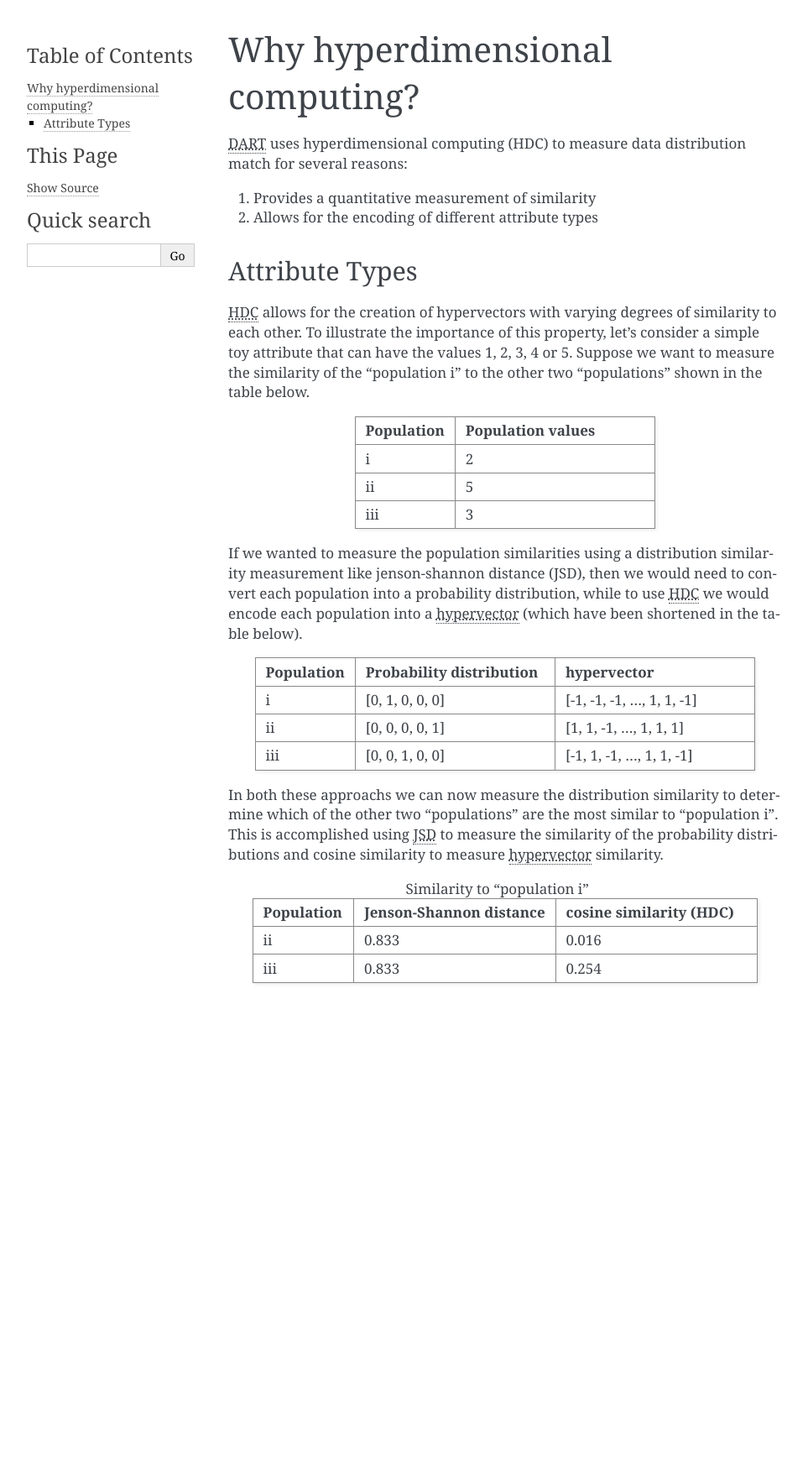
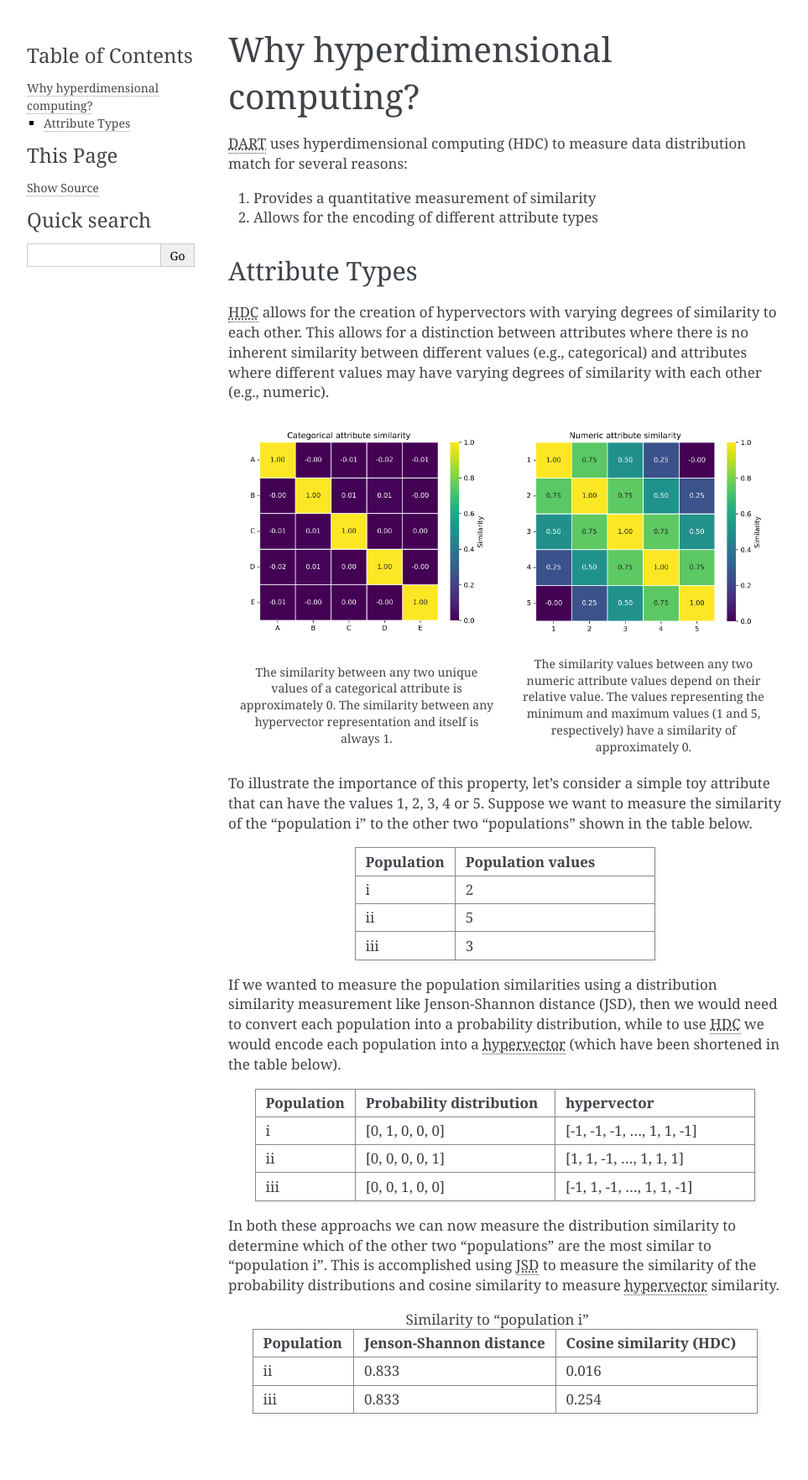
Before and after one commit to DIDSR/DART, a Sphinx documentation site: the page built from docs/HDC.rst, in a window 1280 px wide. Shown: the whole page at 84% size, without its empty margins (148-1111 px from the left). Built offline with Sphinx 7.4.7, drawn with Linux system fonts in a browser that asks for light colours; before the commit the page ends 1250 px from its top, so only the background shows below that.

Commit message:
Added example of intra-set similarity to HDC docs page

```diff
--- a/docs/HDC.rst
+++ b/docs/HDC.rst
@@ -9,6 +9,23 @@ Why hyperdimensional computing?
 Attribute Types
 ---------------
 :abbr:`HDC (hyperdimensional computing)` allows for the creation of hypervectors with varying degrees of similarity to each other.
+This allows for a distinction between attributes where there is no inherent similarity between different values (e.g., categorical) and attributes where different values
+may have varying degrees of similarity with each other (e.g., numeric).
+
+.. rst-class:: image-table
+.. list-table::
+    :widths: 50 50
+    :header-rows: 0
+
+    * - .. figure:: _static/images/categorical_set_similarity.png
+           :alt: A heatmap showing the intra-set similarity between five values of a categorical attribute: "A", "B", "C", "D" and "E". The similarity between each value and itself is 1, and the similarity between any two different values is approximately 0.
+      - .. figure:: _static/images/numeric_set_similarity.png
+           :alt: A heatmap showing the intra-set similarity between five values of a numeric attribute with values ranging from 1 to 5. The similarity between the representations of 1 and 5 is 0, and the similarity increases as the numbers get closer to each other in value (e.g., the similarity between the representation of 1 and 2 is 0.75).
+    * - The similarity between any two unique values of a categorical attribute is approximately 0.
+        The similarity between any hypervector representation and itself is always 1.
+      - The similarity values between any two numeric attribute values depend on their relative value.
+        The values representing the minimum and maximum values (1 and 5, respectively) have a similarity of approximately 0.
+
 To illustrate the importance of this property, let's consider a simple toy attribute that can have the values 1, 2, 3, 4 or 5.
 Suppose we want to measure the similarity of the "population i" to the other two "populations" shown in the table below.
 
@@ -25,7 +42,7 @@ Suppose we want to measure the similarity of the "population i" to the other two
     * - iii
       - 3
 
-If we wanted to measure the population similarities using a distribution similarity measurement like jenson-shannon distance (JSD),
+If we wanted to measure the population similarities using a distribution similarity measurement like Jenson-Shannon distance (JSD),
 then we would need to convert each population into a probability distribution,
 while to use :abbr:`HDC (hyperdimensional computing)` we would encode each population into a :abbr:`hypervector (hyperdimensional vector)` (which have been shortened in the table below).
 
@@ -56,7 +73,7 @@ cosine similarity to measure :abbr:`hypervector (hyperdimensional vector)` simil
 
     * - Population
       - Jenson-Shannon distance
-      - cosine similarity (HDC)
+      - Cosine similarity (HDC)
     * - ii
       - 0.833
       - 0.016
--- a/docs/_static/custom.css
+++ b/docs/_static/custom.css
@@ -2,3 +2,22 @@
 div.footer {
     visibility: hidden;
 }
+
+table.image-table { /* Tables designed just to show images next to each other */
+    border-style: none;
+    box-shadow: none;
+    td, th, tr {
+        border-style: none;
+    }
+    p { /* styling the captions */
+        font-size: smaller;
+        text-align: center;
+    }
+}
+
+p, div.body p { /* Fixing Sphinx's tendency to have tons of hyphens */
+    hyphens: manual;
+    -moz-hyphens: manual;
+    -ms-hyphens: manual;
+    -webkit-hyphens: manual;
+}
--- a/docs/conf.py
+++ b/docs/conf.py
@@ -23,6 +23,7 @@ extensions = [
     "sphinx.ext.napoleon",
     "sphinx.ext.autosectionlabel",
 ]
+autosectionlabel_prefix_document = True
 
 templates_path = ['_templates']
 exclude_patterns = ['_build', 'Thumbs.db', '.DS_Store']
```
Also changed, not shown: docs/_static/images/categorical_set_similarity.png (added), docs/_static/images/numeric_set_similarity.png (added).
